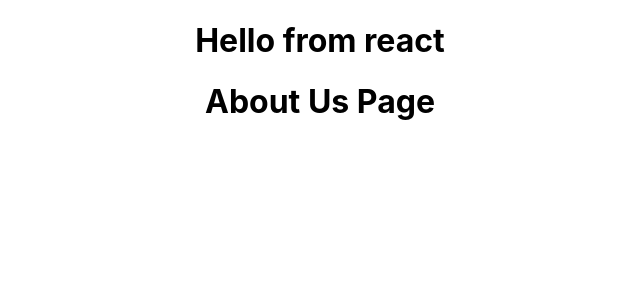
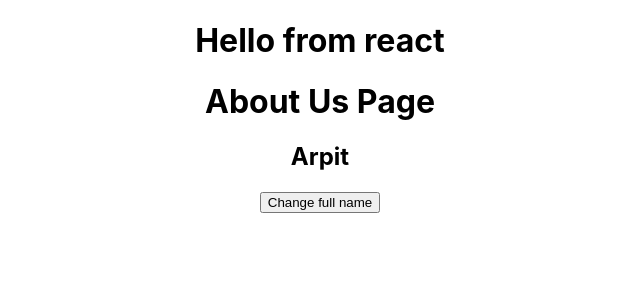
Before and after one commit to arpit3210/Just_for_Learning_react, a React (Create React App) app: page / in a window 1280 px wide. Shown: the top 300 px of the page, without its empty margins (320-960 px from the left). Built offline with nearby package versions, Linux system fonts and the light colour scheme.

Commit message:
Using props with state

```diff
--- a/src/About.js
+++ b/src/About.js
@@ -11,9 +11,14 @@ class About extends React.Component
 
 componentDidMount()
 {
-    console.warn("props",this.props);
+    console.warn("props",this.props.Name);
 }
 
+
+componentDidUpdate()
+{
+    console.warn("props",this.props.Name);
+}
 
 
 
@@ -55,6 +60,8 @@ componentDidMount()
 
               <button onClick={()=>{this.setState({name:"Kuch bhi change" , age: "kuch jyada hai"})}}>Change State</button> */}
 
+
+<h2>{this.props.Name}</h2>
             </div>
         )
     }
--- a/src/App.js
+++ b/src/App.js
@@ -1,16 +1,23 @@
-import React from 'react'
+import React,{useState} from 'react'
 import './App.css';
 import About from './About'
+
 // import Contact from './Contact'
 function App() {
   // let data ="Use of state"
+
+
+  const [Name, setName]= useState("Arpit")
   return (
     <div className="App">
       <h1>Hello from react</h1>
-      <About   Name="Arpit Singh"/>
+      <About   Name={Name}/>
 
        {/* <h1>{data}</h1> */}
       {/* <Contact/> */}
+
+
+      <button onClick={()=>{setName("Arpit Singh") }}>Change full name</button>
     </div>
   );
 }
```
